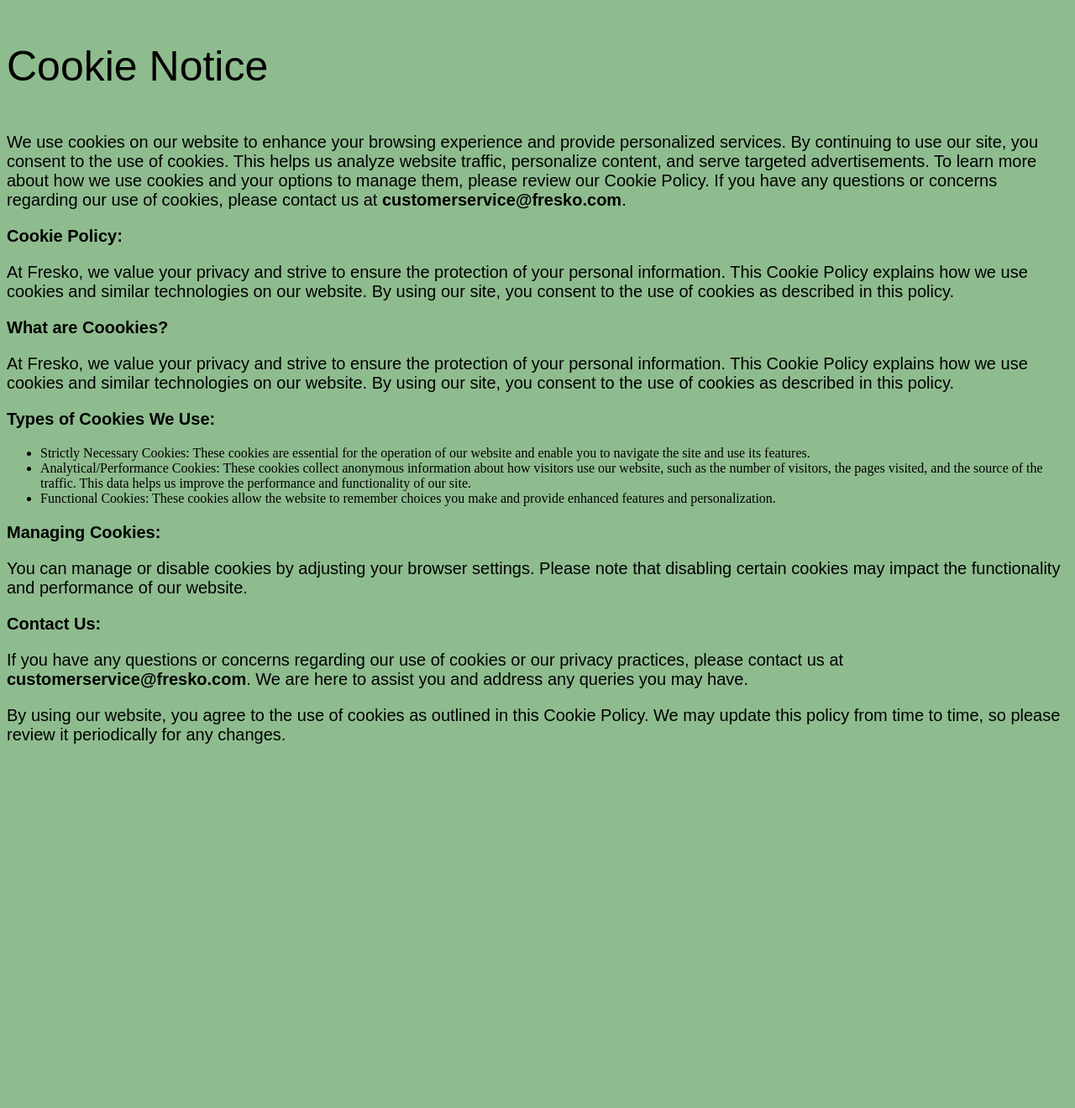
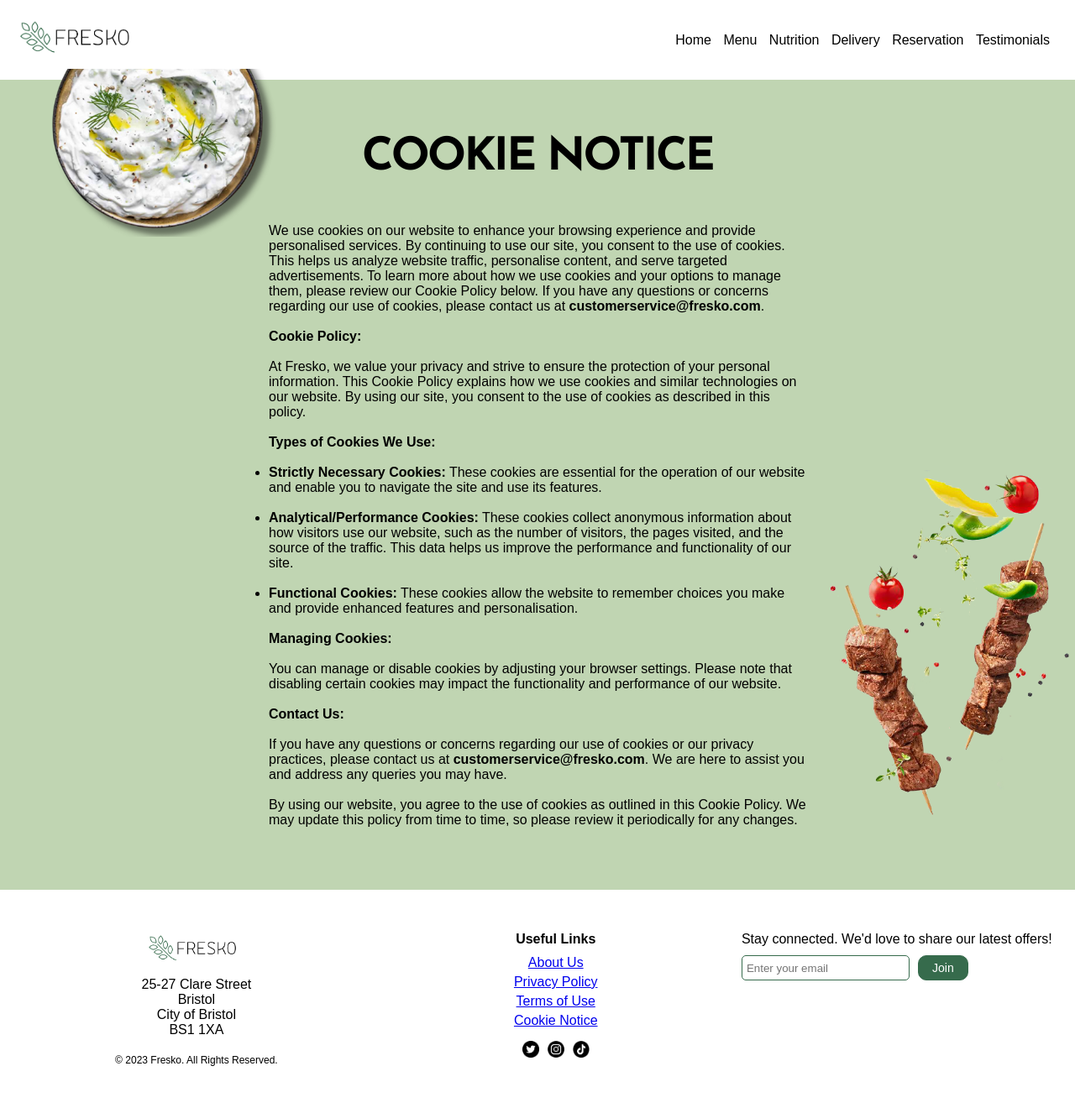
Before and after one commit to granolaameobi/fresko, a Flask app: page /cookies in a window 1280 px wide. Shown: the whole page at 84% size. Before the commit the page ends 886 px from the top, so only its background shows below. Run offline with Flask 2, Linux system fonts and the light colour scheme; some web fonts are replaced.

Commit message:
feat: cookies page done

```diff
--- a/templates/cookies.html
+++ b/templates/cookies.html
@@ -1,69 +1,82 @@
-<!DOCTYPE html>
-<html>
-<head>
-    <title>Cookie Notice</title>
-    <style>
-        body {background-color: darkseagreen;}
-        h1 {font: 100px Arial, sans-serif;}
-        h2 {font: 60px Arial, sans-serif;
-        color: white;}
-        h3 {font: 50px Arial, sans-serif;}
-        h4 {font: 40px Arial, sans-serif;}
-        p {font: 20px Arial, sans-serif;}
-    </style>
-</head>
-<body>
-    <h3>Cookie Notice</h3>
-    <p>
-        We use cookies on our website to enhance your browsing experience and provide personalized services.
+{% extends 'base.html' %}
+
+{% block title %}Fresko | Cookie Notice{% endblock %}
+
+{% block content %}
+
+<br><br><br><br>
+<img src="/static/images/tzatziki_cookie_notice.png" alt="Tzatziki" style="float: none; margin: -85px 0 0 50px; height: 200px;">
+
+<div class="content-container" style="margin-top: -120px;">
+    <h1 class="section-title" align="center">COOKIE NOTICE</h1>
+
+<div class="center">
+    <div class="content">
+        <p align="left">
+            We use cookies on our website to enhance your browsing experience and provide personalised services.
             By continuing to use our site, you consent to the use of cookies.
-        This helps us analyze website traffic, personalize content, and serve targeted advertisements.
-        To learn more about how we use cookies and your options to manage them, please review our Cookie Policy.
+            This helps us analyze website traffic, personalise content, and serve targeted advertisements.
+            To learn more about how we use cookies and your options to manage them, please review our Cookie Policy below.
             If you have any questions or concerns regarding our use of cookies, please contact us at <b>customerservice@fresko.com</b>.
         </p>
-    <p>
+        <br>
+
+        <p align="left">
             <b>Cookie Policy:</b>
         </p>
-    <p>
+        <br>
+        <p align="left">
             At Fresko, we value your privacy and strive to ensure the protection of your personal information.
             This Cookie Policy explains how we use cookies and similar technologies on our website.
             By using our site, you consent to the use of cookies as described in this policy.
         </p>
-    <p>
-        <b>What are Coookies?</b>
-    </p>
-    <p>
-        At Fresko, we value your privacy and strive to ensure the protection of your personal information.
-        This Cookie Policy explains how we use cookies and similar technologies on our website.
-        By using our site, you consent to the use of cookies as described in this policy.
-    </p>
-    <p>
+
+        <br>
+        <p align="left">
             <b>Types of Cookies We Use:</b>
         </p>
-    <ul>
+        <br>
+        <ul align="left">
             <li>
-            Strictly Necessary Cookies: These cookies are essential for the operation of our website and enable you to navigate the site and use its features.
+                <b>Strictly Necessary Cookies:</b> These cookies are essential for the operation of our website and enable you to navigate the site and use its features.
             </li>
+            <br>
             <li>
-            Analytical/Performance Cookies: These cookies collect anonymous information about how visitors use our website, such as the number of visitors, the pages visited, and the source of the traffic.
+                <b>Analytical/Performance Cookies:</b> These cookies collect anonymous information about how visitors use our website, such as the number of visitors, the pages visited, and the source of the traffic.
                 This data helps us improve the performance and functionality of our site.
             </li>
+            <br>
             <li>
-            Functional Cookies: These cookies allow the website to remember choices you make and provide enhanced features and personalization.
+                <b>Functional Cookies:</b> These cookies allow the website to remember choices you make and provide enhanced features and personalisation.
             </li>
         </ul>
-    <p>
+        <br>
+        <p align="left">
             <b>Managing Cookies:</b>
         </p>
-    <p>You can manage or disable cookies by adjusting your browser settings.
+        <br>
+        <p align="left">
+        You can manage or disable cookies by adjusting your browser settings.
            Please note that disabling certain cookies may impact the functionality and performance of our website.
         </p>
-    <p>
+        <br>
+        <p align="left">
             <b>Contact Us:</b>
         </p>
-    <p>If you have any questions or concerns regarding our use of cookies or our privacy practices, please contact us at <b>customerservice@fresko.com</b>.
-        We are here to assist you and address any queries you may have.</p>
-    <p>By using our website, you agree to the use of cookies as outlined in this Cookie Policy.
-        We may update this policy from time to time, so please review it periodically for any changes.</p>
-</body>
-</html>
+        <br>
+        <p align="left">
+        If you have any questions or concerns regarding our use of cookies or our privacy practices, please contact us at <b>customerservice@fresko.com</b>.
+            We are here to assist you and address any queries you may have.
+        </p>
+        <br>
+        <p align="left">By using our website, you agree to the use of cookies as outlined in this Cookie Policy.
+            We may update this policy from time to time, so please review it periodically for any changes.
+        </p>
+        <br><br><br>
+    </div>
+</div>
+</div>
+
+<img src="/static/images/kebab_skewers.png" alt="Kebab Skewers" style="float: right; margin: -500px 0px 0 0; width: 300px;">
+
+{% endblock %}
```
Also changed, not shown: static/images/kebab_skewers.png (added), static/images/tzatziki.png (added), static/images/tzatziki_cookie_notice.png (added). Lines whose indentation alone changed are shown as unchanged.
